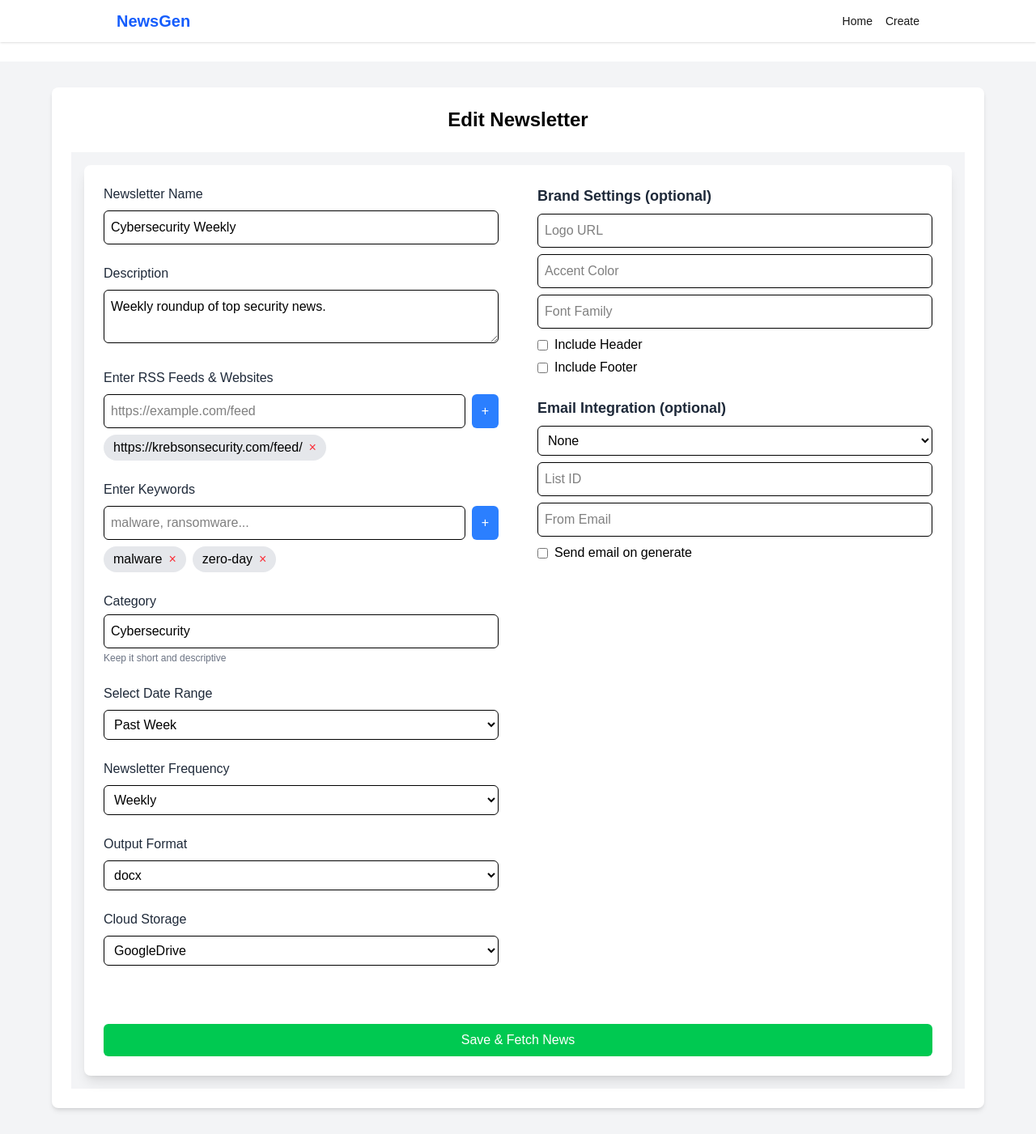
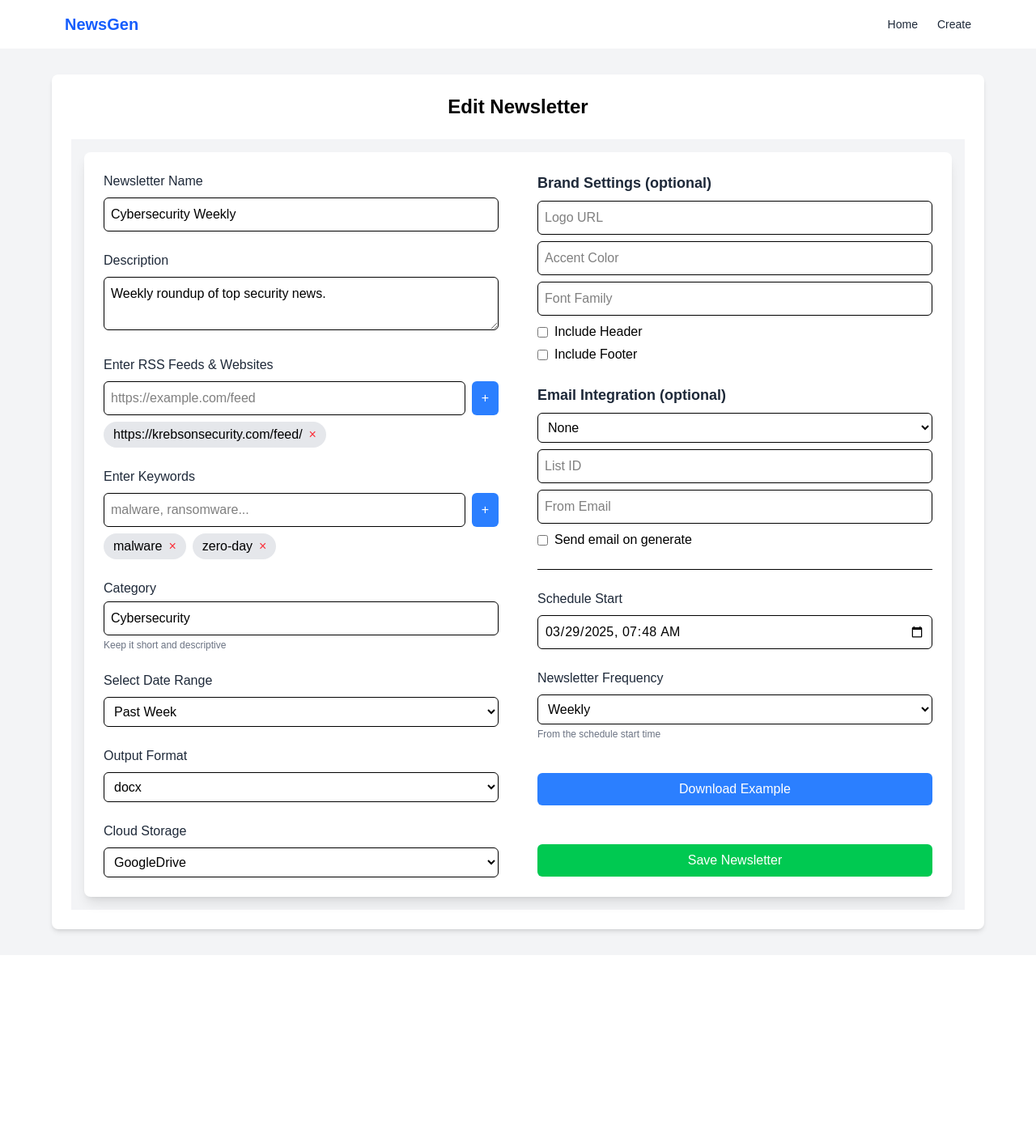
Before and after one commit to daniel-macias/capstone-project, a Next.js app: page /edit/demo1 in a window 1280 px wide. Shown: the whole page at 81% size. After the commit the page ends 1180 px from the top, so only its background shows below. Built offline with nearby package versions, Linux system fonts and the light colour scheme.

Commit message:
added start date and changed positions of the newsletterform

```diff
--- a/app/api/newsletters/route.ts
+++ b/app/api/newsletters/route.ts
@@ -14,6 +14,10 @@ let demoNewsletters: NewsletterConfig[] = [
     outputFormat: 'docx',
     cloudStorage: 'GoogleDrive',
     createdAt: new Date().toISOString(),
+    schedule: {
+      startAt: new Date(Date.now() + 1000 * 60 * 60 * 24).toISOString(), // 1 day from now
+      timezone: 'America/Tegucigalpa',
+    },
   },
   {
     id: 'demo2',
@@ -27,6 +31,10 @@ let demoNewsletters: NewsletterConfig[] = [
     outputFormat: 'markdown',
     cloudStorage: 'None',
     createdAt: new Date().toISOString(),
+    schedule: {
+      startAt: new Date(Date.now() + 1000 * 60 * 60 * 2).toISOString(), // 2 hours from now
+      timezone: 'UTC',
+    },
   },
 ];
 
@@ -38,8 +46,14 @@ export async function POST(req: NextRequest) {
   try {
     const body = await req.json();
     demoNewsletters.push(body);
-    return NextResponse.json({ message: 'Newsletter created successfully', data: body }, { status: 201 });
+    return NextResponse.json(
+      { message: 'Newsletter created successfully', data: body },
+      { status: 201 }
+    );
   } catch (error) {
-    return NextResponse.json({ message: 'Invalid request', error }, { status: 400 });
+    return NextResponse.json(
+      { message: 'Invalid request', error },
+      { status: 400 }
+    );
   }
 }
--- a/components/Navbar.tsx
+++ b/components/Navbar.tsx
@@ -1,17 +1,23 @@
-'use client'
+'use client';
 
-import Link from 'next/link'
+import Link from 'next/link';
 
 export default function Navbar() {
   return (
-    <nav className="bg-white shadow-sm mb-6">
-      <div className="max-w-5xl mx-auto px-4 py-3 flex justify-between items-center">
-        <Link href="/" className="text-xl font-bold text-blue-600">NewsGen</Link>
-        <div className="space-x-4 text-sm">
-          <Link href="/" className="hover:underline">Home</Link>
-          <Link href="/create" className="hover:underline">Create</Link>
+    <nav className="bg-white shadow-sm">
+      <div className="max-w-6xl mx-auto px-4 py-4 flex justify-between items-center">
+        <Link href="/" className="text-xl font-bold text-blue-600">
+          NewsGen
+        </Link>
+        <div className="space-x-6 text-sm text-gray-800">
+          <Link href="/" className="hover:underline">
+            Home
+          </Link>
+          <Link href="/create" className="hover:underline">
+            Create
+          </Link>
         </div>
       </div>
     </nav>
-  )
+  );
 }
--- a/components/NewsletterForm.tsx
+++ b/components/NewsletterForm.tsx
@@ -19,6 +19,11 @@ export default function NewsletterForm({ initialValues }: Props) {
   const [description, setDescription] = useState('');
   const [outputFormat, setOutputFormat] = useState('docx');
   const [cloudStorage, setCloudStorage] = useState('GoogleDrive');
+  const [schedule, setSchedule] = useState({
+    startAt: '',
+    timezone: Intl.DateTimeFormat().resolvedOptions().timeZone || 'UTC',
+  });
+
 
   const [brandSettings, setBrandSettings] = useState({
     logoUrl: '',
@@ -65,6 +70,15 @@ export default function NewsletterForm({ initialValues }: Props) {
           sendOnGenerate: initialValues.emailIntegration.sendOnGenerate ?? false,
         });
       }
+
+      if (initialValues.schedule) {
+        const raw = initialValues.schedule.startAt;
+        const localFormat = raw ? new Date(raw).toISOString().slice(0, 16) : '';
+        setSchedule({
+          startAt: localFormat,
+          timezone: initialValues.schedule.timezone ?? (Intl.DateTimeFormat().resolvedOptions().timeZone || 'UTC'),
+        });
+      }
     }
   }, [initialValues]);
 
@@ -89,6 +103,10 @@ export default function NewsletterForm({ initialValues }: Props) {
   const handleRemoveKeyword = (index: number) => {
     setKeywordList(keywordList.filter((_, i) => i !== index));
   };
+
+  const handleDownloadExample = () => {
+    console.log("Downloading example...")
+  }
 
   const handleFetchNews = () => {
     console.log('Saving newsletter with:', {
@@ -189,24 +207,16 @@ export default function NewsletterForm({ initialValues }: Props) {
             <p className="text-xs text-gray-500 mt-1">Keep it short and descriptive</p>
           </div>
 
-          {/* Date & Frequency */}
           <div>
             <label className="block text-gray-800 mb-2">Select Date Range</label>
             <select className="w-full p-2 border rounded-md" value={dateRange} onChange={(e) => setDateRange(e.target.value)}>
               <option>Past 24h</option>
               <option>Past Week</option>
-              <option>Custom...</option>
+              <option>Past Month</option>
             </select>
           </div>
 
-          <div>
-            <label className="block text-gray-800 mb-2">Newsletter Frequency</label>
-            <select className="w-full p-2 border rounded-md" value={frequency} onChange={(e) => setFrequency(e.target.value)}>
-              <option>Daily</option>
-              <option>Weekly</option>
-              <option>Custom...</option>
-            </select>
-          </div>
+
 
           <div>
             <label className="block text-gray-800 mb-2">Output Format</label>
@@ -272,30 +282,37 @@ export default function NewsletterForm({ initialValues }: Props) {
 
           <div>
             <h2 className="font-semibold text-lg text-gray-800 mb-2">Email Integration (optional)</h2>
+
             <select
                 value={emailIntegration.provider}
                 onChange={(e) => setEmailIntegration({ ...emailIntegration, provider: e.target.value as any })}
                 className="w-full mb-2 p-2 border rounded-md"
+                disabled={!emailIntegration.sendOnGenerate}
             >
                 <option>None</option>
                 <option>Mailchimp</option>
                 <option>Substack</option>
                 <option>SMTP</option>
             </select>
+
             <input
                 type="text"
                 placeholder="List ID"
                 value={emailIntegration.listId}
                 onChange={(e) => setEmailIntegration({ ...emailIntegration, listId: e.target.value })}
                 className="w-full mb-2 p-2 border rounded-md"
+                disabled={!emailIntegration.sendOnGenerate}
             />
+
             <input
                 type="email"
                 placeholder="From Email"
                 value={emailIntegration.fromEmail}
                 onChange={(e) => setEmailIntegration({ ...emailIntegration, fromEmail: e.target.value })}
                 className="w-full mb-2 p-2 border rounded-md"
+                disabled={!emailIntegration.sendOnGenerate}
             />
+
             <label className="flex items-center gap-2">
                 <input
                 type="checkbox"
@@ -305,13 +322,38 @@ export default function NewsletterForm({ initialValues }: Props) {
                 Send email on generate
             </label>
             </div>
+          <hr />
+            <div>
+                <label className="block text-gray-800 mb-2">Schedule Start</label>
+                <input
+                    type="datetime-local"
+                    className="w-full p-2 border rounded-md"
+                    value={schedule.startAt}
+                    onChange={(e) => setSchedule({ ...schedule, startAt: e.target.value })}
+                />
+            </div>
+            <div>
+            <label className="block text-gray-800 mb-2">Newsletter Frequency</label>
+            <select className="w-full p-2 border rounded-md" value={frequency} onChange={(e) => setFrequency(e.target.value)}>
+              <option>Daily</option>
+              <option>Weekly</option>
+              <option>Monthly</option>
+            </select>
+            <p className="text-xs text-gray-500 mt-1">From the schedule start time</p>
+          </div>
+          <div className="col-span-full">
+            <button onClick={handleDownloadExample} className="w-full bg-blue-500 text-white p-2 rounded-md mt-4">
+                Download Example
+            </button>
+            </div>
+          <div className="col-span-full">
+          <button onClick={handleFetchNews} className="w-full bg-green-500 text-white p-2 rounded-md mt-6">
+            Save Newsletter
+          </button>
+        </div>
         </div>
 
-        <div className="col-span-full">
-          <button onClick={handleFetchNews} className="w-full bg-green-500 text-white p-2 rounded-md mt-6">
-            Save & Fetch News
-          </button>
-        </div>
+
       </div>
     </div>
   );
--- a/lib/schemas.ts
+++ b/lib/schemas.ts
@@ -43,4 +43,11 @@ export const NewsletterConfigSchema = z.object({
       webhookUrl: z.string().url().optional(),
     })
     .optional(),
+
+   schedule: z
+  .object({
+    startAt: z.string().datetime(), // ISO 8601 timestamp
+    timezone: z.string().optional(), // e.g. "America/Tegucigalpa"
+  })
+  .optional(),
 });
--- a/lib/types.ts
+++ b/lib/types.ts
@@ -35,4 +35,9 @@ export type NewsletterConfig = {
       folderPath?: string;
       webhookUrl?: string;
     };
+
+    schedule?: {
+        startAt: string;
+        timezone?: string;
+    };
   };
```
Lines whose indentation alone changed are shown as unchanged.
